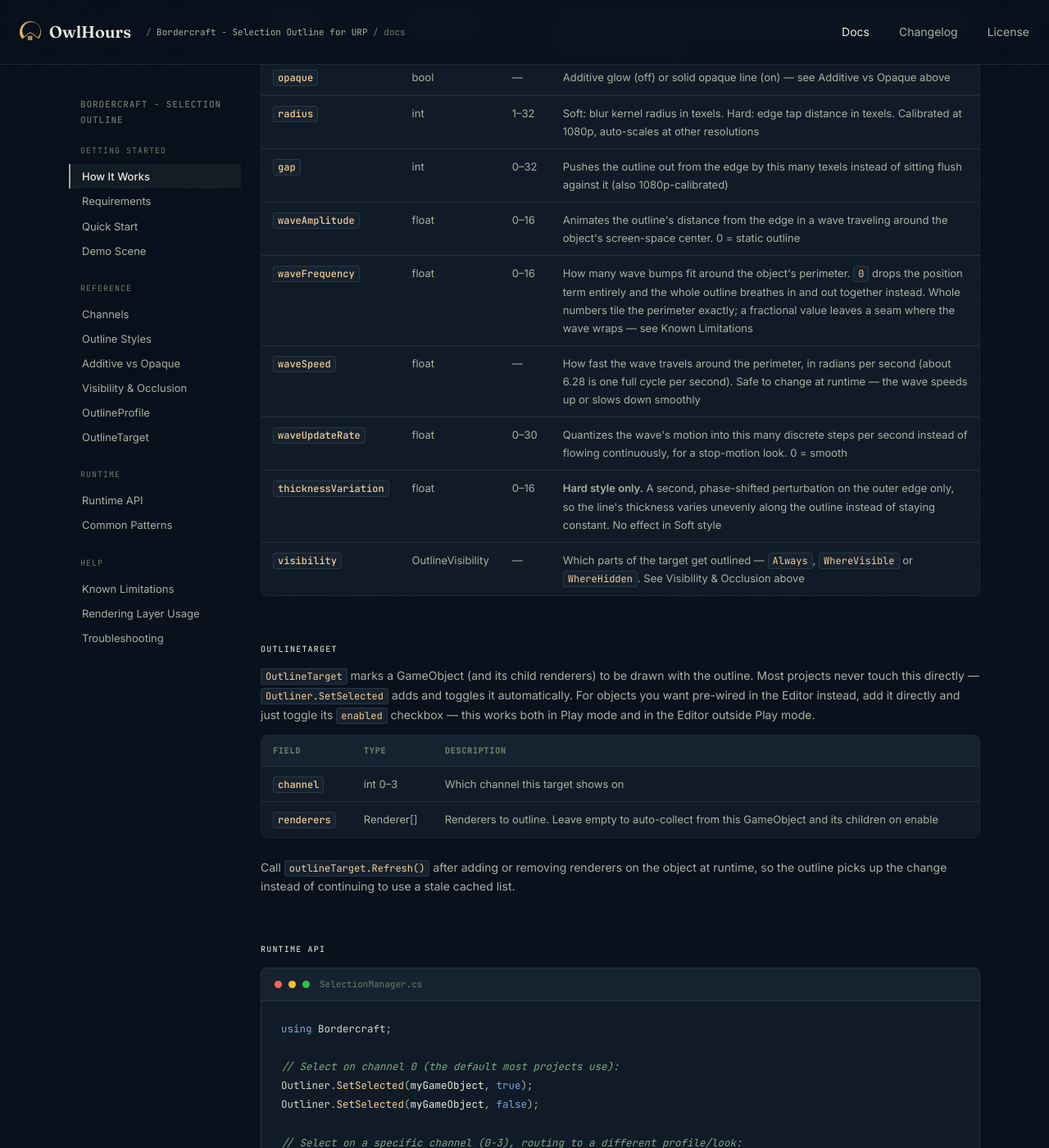
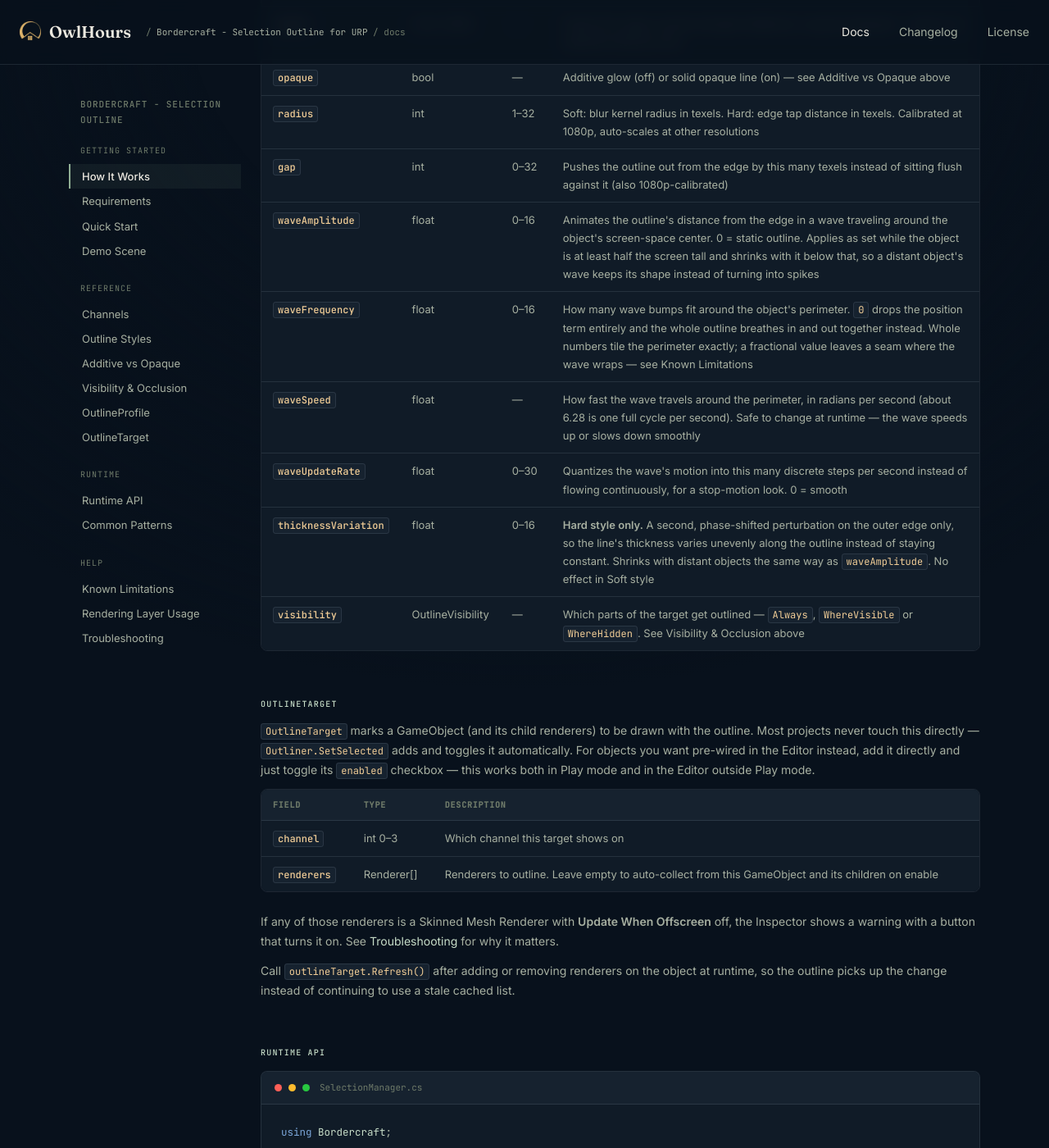
Before and after one commit to owlhoursspace/owlhourspace.github.io, a Jekyll site: the page tools/bordercraft-selection-outline-urp/docs/index.html, which Jekyll copies as it is, in a window 1280 px wide and 1400 px high, scrolled down 4244 px. Shown: the whole window at 82% size. Built offline with Jekyll 4.4.1, drawn with Linux system fonts in a browser that asks for light colours; some of the changed text lies outside the part shown.

Commit message:
Document Bordercraft wave scaling and skinned mesh bounds
Co-Authored-By: Claude Opus 5 <noreply@anthropic.com>

```diff
--- a/tools/bordercraft-selection-outline-urp/changelog/index.html
+++ b/tools/bordercraft-selection-outline-urp/changelog/index.html
@@ -260,12 +260,13 @@
           <div class="item"><strong>Soft</strong> — a blurred glow that grows and re-blurs the object's silhouette, for a halo that reads well over any background.</div>
           <div class="item"><strong>Hard</strong> — a cheap, crisp edge line with no blur pass at all, for the lowest possible cost.</div>
           <div class="item">Radius, gap, and thickness variation all scale automatically with screen resolution, so the outline reads as the same relative size at 1080p and 4K without manual tuning.</div>
+          <div class="item">The line keeps the same width on screen at any distance, but the wave shrinks with the object as it moves away, so a distant enemy's outline keeps its shape instead of turning into spikes. No setting to learn — it just happens.</div>
         </div>
 
         <div class="change-group-title">Zero-Cost Architecture</div>
         <div class="item-list">
           <div class="item">The outline costs nothing the moment nothing is selected — no texture allocated, no render pass added — instead of running every frame regardless like most screen-space outline effects.</div>
-          <div class="item">Every pass is scissored to the selected object's on-screen area, not the full screen — cost scales with how much of the screen the outline actually covers, not with render resolution.</div>
+          <div class="item">The outline's passes are scissored to the selected object's on-screen area, not the full screen — cost scales with how much of the screen the outline actually covers, not with render resolution.</div>
           <div class="item">Selection is driven by a reserved rendering layer rather than your project's own Layer setup, so it drops into any project with no per-project configuration.</div>
         </div>
 
@@ -296,6 +297,7 @@
           <div class="item">The Renderer Feature's Inspector shows one row per channel with a live status dot in Play mode, and a one-click <strong>+ Add Channel</strong> button that creates and assigns a new profile automatically.</div>
           <div class="item">The Profile inspector shows exactly which Renderer assets and channels currently use it, with a button to jump straight to each one.</div>
           <div class="item">Selection can also be pre-wired directly in the Editor — add an Outline Target component and just toggle it — and previews correctly in the Scene view without needing to press Play.</div>
+          <div class="item">The Outline Target inspector warns when an animated character's bounds may not follow its animation, which would cut part of its outline off, and fixes it in one click.</div>
         </div>
 
         <div class="change-group-title">Included</div>
--- a/tools/bordercraft-selection-outline-urp/docs/index.html
+++ b/tools/bordercraft-selection-outline-urp/docs/index.html
@@ -302,7 +302,7 @@
     <div class="steps">
       <div class="step"><span class="step-num">01</span><div><strong>Scene renders normally</strong><p style="margin:4px 0 0; font-size:13px;">Geometry, skybox, and transparents render through URP as usual.</p></div></div>
       <div class="step"><span class="step-num">02</span><div><strong>A GameObject is selected</strong><p style="margin:4px 0 0; font-size:13px;"><code>Outliner.SetSelected(go, true)</code> flips a reserved bit on every renderer under that GameObject.</p></div></div>
-      <div class="step"><span class="step-num">03</span><div><strong>Silhouette pass</strong><p style="margin:4px 0 0; font-size:13px;">The Outline Renderer Feature draws only the marked renderers into a small coverage mask, scissored to their on-screen bounding rect — not full-screen.</p></div></div>
+      <div class="step"><span class="step-num">03</span><div><strong>Silhouette pass</strong><p style="margin:4px 0 0; font-size:13px;">The Outline Renderer Feature draws only the marked renderers into a coverage mask, touching only their own pixels. Every pass after this one is scissored to their on-screen bounding rect — not full-screen.</p></div></div>
       <div class="step"><span class="step-num">04</span><div><strong>Composite pass</strong><p style="margin:4px 0 0; font-size:13px;">Soft style blurs and subtracts to extract a ring; Hard style skips straight to a cheap two-ring edge tap. The result is tinted and blended onto the camera image.</p></div></div>
     </div>
 
@@ -408,11 +408,11 @@
           <tr><td><code>opaque</code></td><td>bool</td><td>—</td><td>Additive glow (off) or solid opaque line (on) — see Additive vs Opaque above</td></tr>
           <tr><td><code>radius</code></td><td>int</td><td>1–32</td><td>Soft: blur kernel radius in texels. Hard: edge tap distance in texels. Calibrated at 1080p, auto-scales at other resolutions</td></tr>
           <tr><td><code>gap</code></td><td>int</td><td>0–32</td><td>Pushes the outline out from the edge by this many texels instead of sitting flush against it (also 1080p-calibrated)</td></tr>
-          <tr><td><code>waveAmplitude</code></td><td>float</td><td>0–16</td><td>Animates the outline's distance from the edge in a wave traveling around the object's screen-space center. 0 = static outline</td></tr>
+          <tr><td><code>waveAmplitude</code></td><td>float</td><td>0–16</td><td>Animates the outline's distance from the edge in a wave traveling around the object's screen-space center. 0 = static outline. Applies as set while the object is at least half the screen tall and shrinks with it below that, so a distant object's wave keeps its shape instead of turning into spikes</td></tr>
           <tr><td><code>waveFrequency</code></td><td>float</td><td>0–16</td><td>How many wave bumps fit around the object's perimeter. <code>0</code> drops the position term entirely and the whole outline breathes in and out together instead. Whole numbers tile the perimeter exactly; a fractional value leaves a seam where the wave wraps — see Known Limitations</td></tr>
           <tr><td><code>waveSpeed</code></td><td>float</td><td>—</td><td>How fast the wave travels around the perimeter, in radians per second (about 6.28 is one full cycle per second). Safe to change at runtime — the wave speeds up or slows down smoothly</td></tr>
           <tr><td><code>waveUpdateRate</code></td><td>float</td><td>0–30</td><td>Quantizes the wave's motion into this many discrete steps per second instead of flowing continuously, for a stop-motion look. 0 = smooth</td></tr>
-          <tr><td><code>thicknessVariation</code></td><td>float</td><td>0–16</td><td><strong>Hard style only.</strong> A second, phase-shifted perturbation on the outer edge only, so the line's thickness varies unevenly along the outline instead of staying constant. No effect in Soft style</td></tr>
+          <tr><td><code>thicknessVariation</code></td><td>float</td><td>0–16</td><td><strong>Hard style only.</strong> A second, phase-shifted perturbation on the outer edge only, so the line's thickness varies unevenly along the outline instead of staying constant. Shrinks with distant objects the same way as <code>waveAmplitude</code>. No effect in Soft style</td></tr>
           <tr><td><code>visibility</code></td><td>OutlineVisibility</td><td>—</td><td>Which parts of the target get outlined — <code>Always</code>, <code>WhereVisible</code> or <code>WhereHidden</code>. See Visibility &amp; Occlusion above</td></tr>
         </tbody>
       </table>
@@ -430,6 +430,7 @@
         </tbody>
       </table>
     </div>
+    <p>If any of those renderers is a Skinned Mesh Renderer with <strong>Update When Offscreen</strong> off, the Inspector shows a warning with a button that turns it on. See <a href="#troubleshooting">Troubleshooting</a> for why it matters.</p>
     <p>Call <code>outlineTarget.Refresh()</code> after adding or removing renderers on the object at runtime, so the outline picks up the change instead of continuing to use a stale cached list.</p>
 
     <!-- RUNTIME API -->
@@ -590,6 +591,9 @@
     <p>The wave's phase is the angle around a single screen-space centre, and that centre is the middle of the same union rect the scissor uses — so with two objects far apart on one channel it lands in the empty space between them rather than inside either. Seen from there each object spans only a narrow range of angles, so the sine barely changes across it and the wave stops travelling around the perimeter: the whole outline pulses in and out together instead, with the two objects at an arbitrary relative phase.</p>
     <p>It still animates and still looks deliberate, so this is a degraded effect rather than a broken one — but it is not the effect the parameter describes. A channel outlining one object at a time, which is the usual case and what the four channels exist to make easy, is unaffected. Leave Wave Amplitude at 0 on a channel that routinely holds several scattered targets.</p>
 
+    <h3>The wave shrinks by one amount per channel</h3>
+    <p>How much the wave shrinks for a distant object is measured from the largest outlined object on the channel. Several small, distant objects shrink correctly however far apart they are, but a distant object sharing a channel with a close one keeps the close one's full wave. Give distant objects their own channel if that matters.</p>
+
     <h3>Wave animation only advances in the Editor while the view repaints</h3>
     <p>Outside Play mode Unity only redraws a view when something happens in it, so a profile with Wave Amplitude set moves while you move the mouse over the Game view and holds still when you stop. In Play mode it animates continuously.</p>
 
@@ -614,6 +618,13 @@
     <h4>The outline is see-through even with a solid color</h4>
     <div class="item-list">
       <div class="item">That's Additive mode (the default) doing exactly what it's designed to do — it adds color as light on top of the background rather than replacing it. Turn on <strong>Opaque</strong> on the profile for a solid line. See Additive vs Opaque above.</div>
+    </div>
+
+    <h4>Part of an animated character's outline is missing</h4>
+    <div class="item-list">
+      <div class="item">The outline is only drawn inside the character's bounds, the box Unity also uses to decide whether the character is on screen at all. A Skinned Mesh Renderer's bounds don't follow the animation by default, so a pose that leans or reaches outside them loses its outline there. Characters imported from VRoid (VRM) often have bounds much smaller than their poses.</div>
+      <div class="item">Select the <code>OutlineTarget</code> and press <strong>Turn On Update When Offscreen</strong> in its Inspector, or tick <strong>Update When Offscreen</strong> on each Skinned Mesh Renderer yourself. This costs a little CPU per character each frame.</div>
+      <div class="item">If you'd rather not pay that, set the Skinned Mesh Renderer's <strong>Bounds</strong> large enough to cover every pose instead.</div>
     </div>
 
     <h4>Setup Wizard shows no renderers</h4>
```
